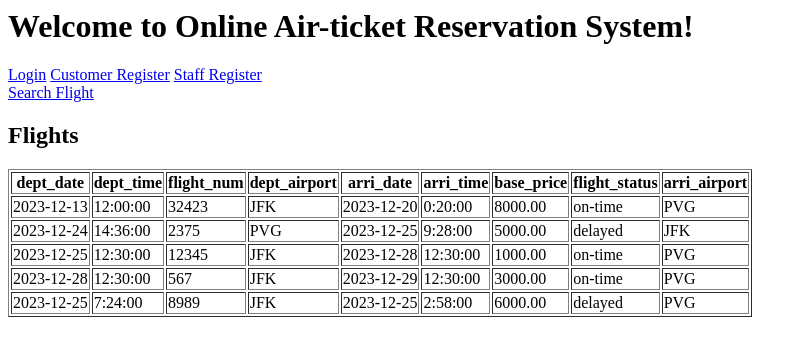
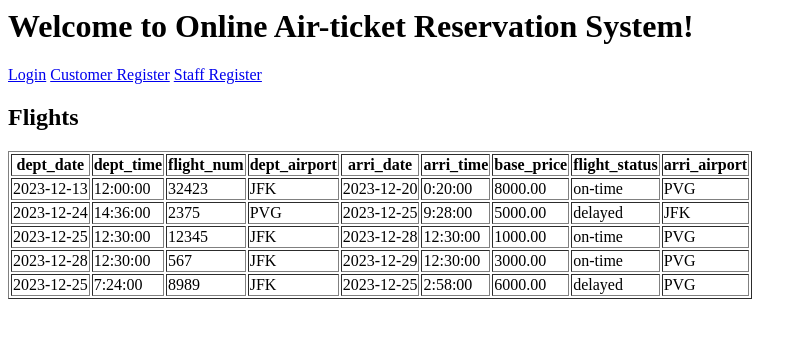
Before and after one commit to Andrew-NoTag/cs3083-intro-to-database-project, a Flask app: page / in a window 1280 px wide. Shown: the top 337 px of the page, without its empty margins (0-807 px from the left). Run offline with Flask 3, Linux system fonts and the light colour scheme; data comes from the database, SQL or seed files in the repository.

Commit message:
Update home.html

```diff
--- a/templates/home.html
+++ b/templates/home.html
@@ -6,7 +6,6 @@
 <a href="/login">Login</a>
 <a href="/registerCustomer">Customer Register</a>
 <a href="/registerStaff">Staff Register</a></br>
-<a href="/searchFlightPage">Search Flight</a></br>
 
 <h2>Flights</h2>
 <table border="1">
```
